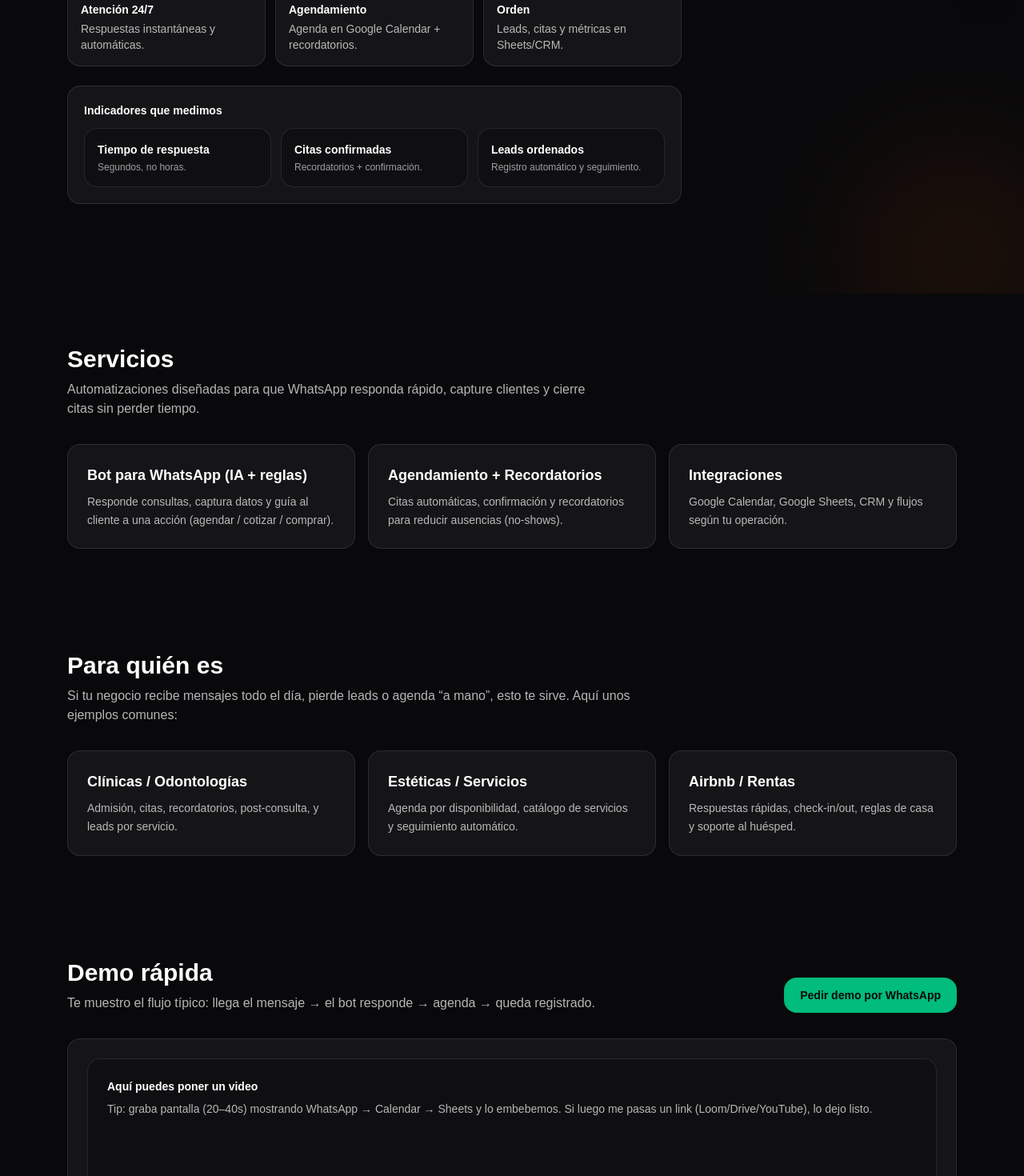
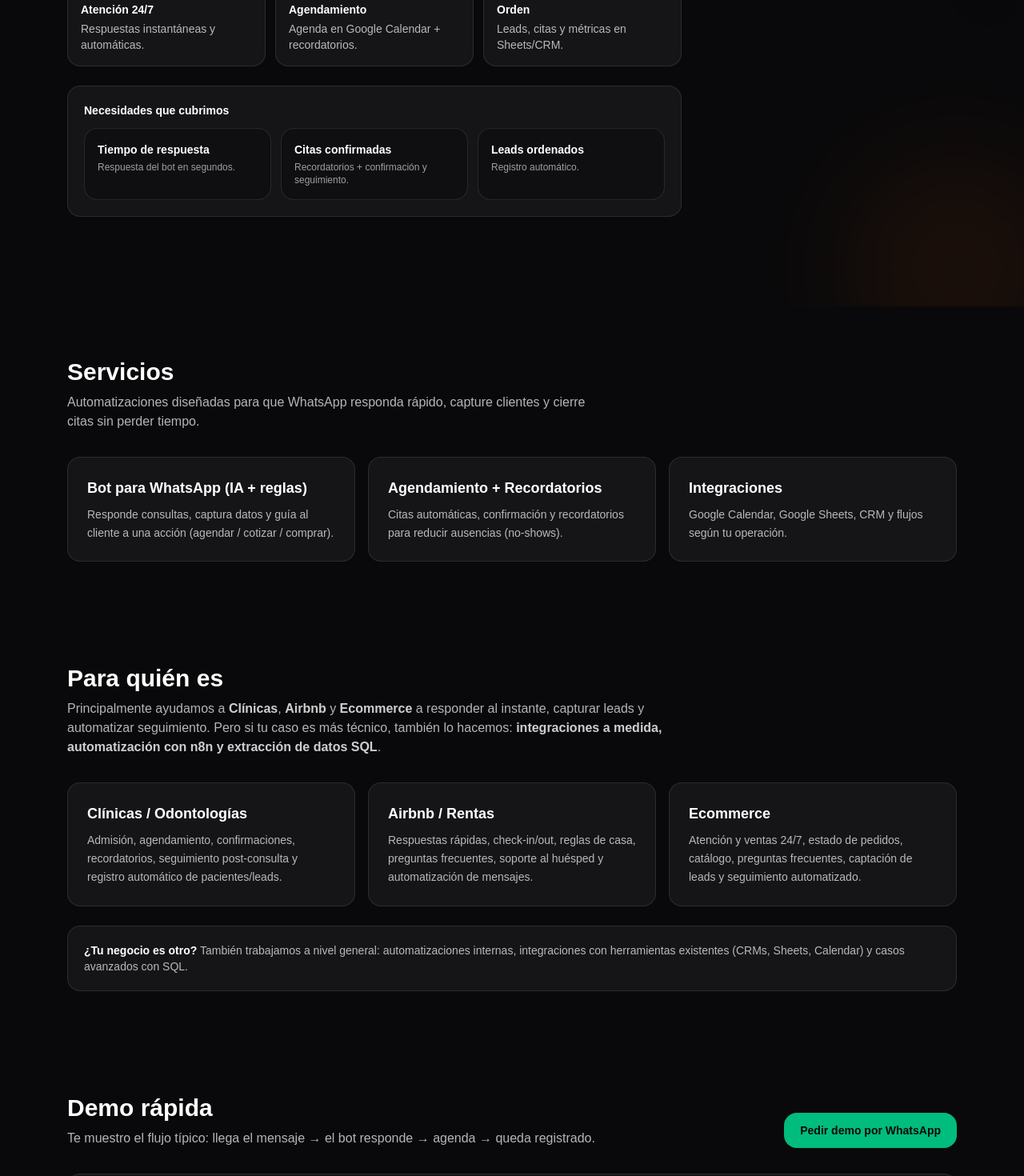
Before and after one commit to aicompanyjb-blip/ia-company-jb, a Next.js app: page / in a window 1280 px wide. Shown: the part 780-2250 px from the top of the page at 80% size. Built offline with nearby package versions, Linux system fonts and the light colour scheme.

Commit message:
actualizo el landing

```diff
--- a/app/page.tsx
+++ b/app/page.tsx
@@ -206,12 +206,12 @@ export default function Home() {
 
             {/* Indicadores que medimos (sin prometer números fake) */}
             <div className="mt-6 rounded-2xl border border-white/10 bg-white/5 p-5">
-              <p className="text-sm font-semibold">Indicadores que medimos</p>
+              <p className="text-sm font-semibold">Necesidades que cubrimos</p>
               <div className="mt-3 grid gap-3 sm:grid-cols-3">
                 {[
-                  ["Tiempo de respuesta", "Segundos, no horas."],
-                  ["Citas confirmadas", "Recordatorios + confirmación."],
-                  ["Leads ordenados", "Registro automático y seguimiento."],
+                  ["Tiempo de respuesta", "Respuesta del bot en segundos."],
+                  ["Citas confirmadas", "Recordatorios + confirmación y seguimiento."],
+                  ["Leads ordenados", "Registro automático."],
                 ].map(([t, d]) => (
                   <div key={t} className="rounded-2xl border border-white/10 bg-zinc-950/40 p-4">
                     <p className="text-sm font-semibold">{t}</p>
@@ -260,26 +260,35 @@ export default function Home() {
       </section>
 
       {/* Para quién es */}
-      <section id="paraquien" className="mx-auto max-w-6xl px-5 py-16">
+<section id="para-quien-es" className="mx-auto max-w-6xl px-5 py-16">
   <h2 className="text-2xl font-bold md:text-3xl">Para quién es</h2>
+
+  {/* ✅ Opción B (texto general) */}
   <p className="mt-2 max-w-3xl text-white/70">
-          Si tu negocio recibe mensajes todo el día, pierde leads o agenda “a mano”, esto te sirve.
-          Aquí unos ejemplos comunes:
+    Principalmente ayudamos a <span className="font-semibold text-white/80">Clínicas</span>,{" "}
+    <span className="font-semibold text-white/80">Airbnb</span> y{" "}
+    <span className="font-semibold text-white/80">Ecommerce</span> a responder al instante,
+    capturar leads y automatizar seguimiento. Pero si tu caso es más técnico, también lo hacemos:
+    <span className="font-semibold text-white/80">
+      {" "}
+      integraciones a medida, automatización con n8n y extracción de datos SQL
+    </span>
+    .
   </p>
 
   <div className="mt-8 grid gap-4 md:grid-cols-3">
     {[
       {
         title: "Clínicas / Odontologías",
-              desc: "Admisión, citas, recordatorios, post-consulta, y leads por servicio.",
-            },
-            {
-              title: "Estéticas / Servicios",
-              desc: "Agenda por disponibilidad, catálogo de servicios y seguimiento automático.",
+        desc: "Admisión, agendamiento, confirmaciones, recordatorios, seguimiento post-consulta y registro automático de pacientes/leads.",
       },
       {
         title: "Airbnb / Rentas",
-              desc: "Respuestas rápidas, check-in/out, reglas de casa y soporte al huésped.",
+        desc: "Respuestas rápidas, check-in/out, reglas de casa, preguntas frecuentes, soporte al huésped y automatización de mensajes.",
+      },
+      {
+        title: "Ecommerce",
+        desc: "Atención y ventas 24/7, estado de pedidos, catálogo, preguntas frecuentes, captación de leads y seguimiento automatizado.",
       },
     ].map((c) => (
       <div
@@ -291,8 +300,16 @@ export default function Home() {
       </div>
     ))}
   </div>
+
+  {/* Nota final opcional (queda pro y no rompe el diseño) */}
+  <div className="mt-6 rounded-2xl border border-white/10 bg-white/5 p-5">
+    <p className="text-sm text-white/70">
+      <span className="font-semibold text-white">¿Tu negocio es otro?</span>{" "}
+      También trabajamos a nivel general: automatizaciones internas, integraciones con herramientas
+      existentes (CRMs, Sheets, Calendar) y casos avanzados con SQL.
+    </p>
+  </div>
 </section>
-
       {/* Demo */}
       <section id="demo" className="mx-auto max-w-6xl px-5 py-16">
         <div className="flex flex-col items-start justify-between gap-4 md:flex-row md:items-end">
@@ -349,7 +366,7 @@ export default function Home() {
           <div>
             <h2 className="text-2xl font-bold md:text-3xl">Planes</h2>
             <p className="mt-2 max-w-3xl text-white/70">
-              Los planes incluyen implementación, soporte y “qué incluye” para que el consumo (IA/WhatsApp)
+              Los planes incluyen implementación, soporte para que el consumo (IA/WhatsApp)
               no te agarre por sorpresa. En la propuesta te dejo el detalle final según integraciones.
             </p>
 
```
Lines whose indentation alone changed are shown as unchanged.
